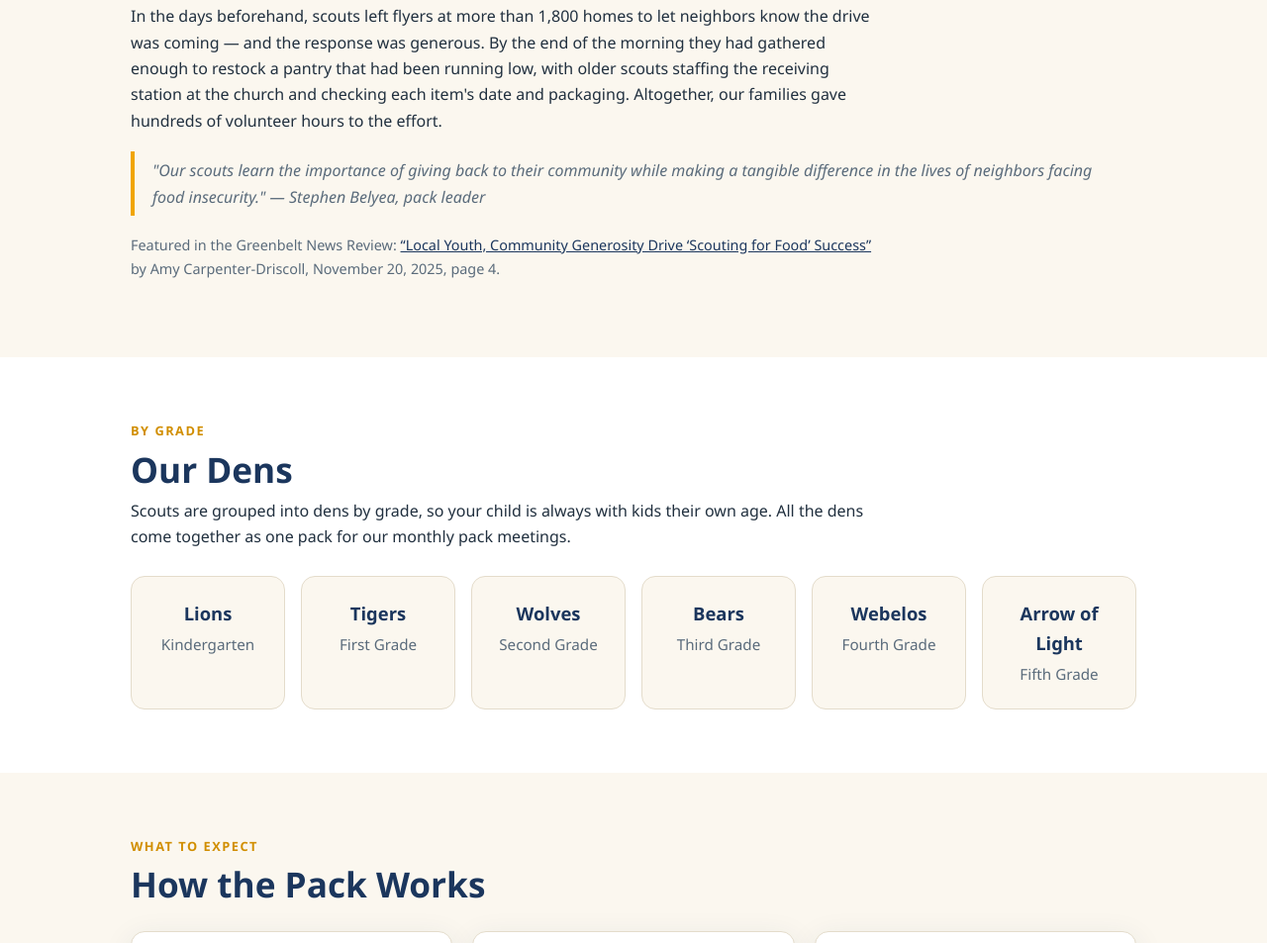
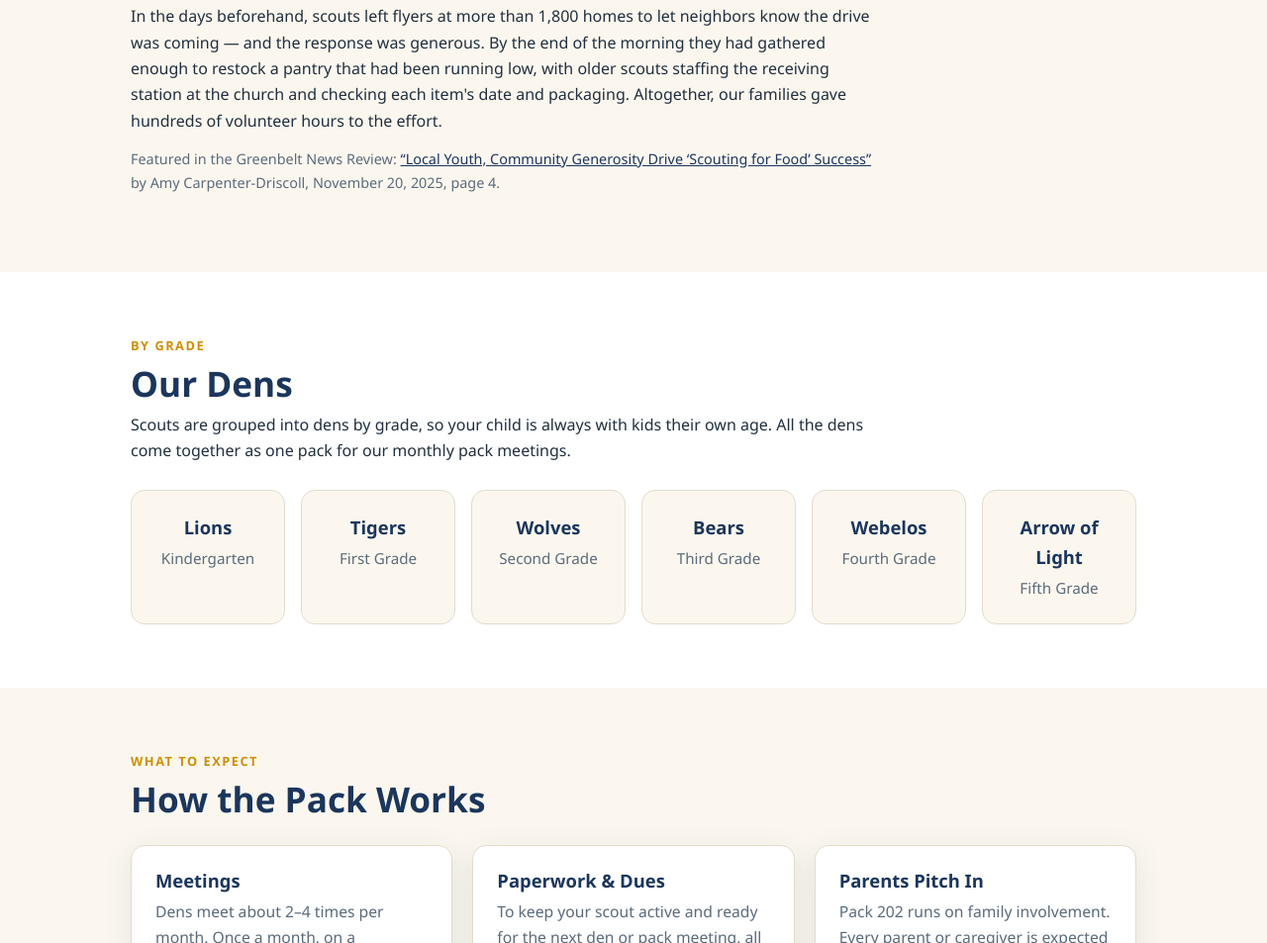
Before and after one commit to Greenbelt-Pack-202/greenbelt-pack-202, a plain HTML site: page index.html in a window 1280 px wide. Shown: the part 1895-2848 px from the top of the page at 99% size. Drawn offline with Linux system fonts and the light colour scheme.

Commit message:
Remove blockquote and retain paragraph content

```diff
--- a/index.html
+++ b/index.html
@@ -193,7 +193,6 @@
       <div class="den"><div class="name">2,000+</div><div class="grade">Meals provided</div></div>
     </div>
     <p class="mt">In the days beforehand, scouts left flyers at more than 1,800 homes to let neighbors know the drive was coming &mdash; and the response was generous. By the end of the morning they had gathered enough to restock a pantry that had been running low, with older scouts staffing the receiving station at the church and checking each item's date and packaging. Altogether, our families gave hundreds of volunteer hours to the effort.</p>
-    <blockquote style="border-left:4px solid var(--gold);margin:18px 0;padding:6px 18px;color:var(--muted);font-style:italic;">"Our scouts learn the importance of giving back to their community while making a tangible difference in the lives of neighbors facing food insecurity." &mdash; Stephen Belyea, pack leader</blockquote>
     <p style="font-size:.9rem;color:var(--muted);">Featured in the Greenbelt News Review: <a href="https://www.greenbeltnewsreview.com/wordpress/wp-content/uploads/2025/11/GNR20251120.pdf" target="_blank" rel="noopener">&ldquo;Local Youth, Community Generosity Drive &lsquo;Scouting for Food&rsquo; Success&rdquo;</a> by Amy Carpenter-Driscoll, November 20, 2025, page 4.</p>
   </div>
 </section>
```
